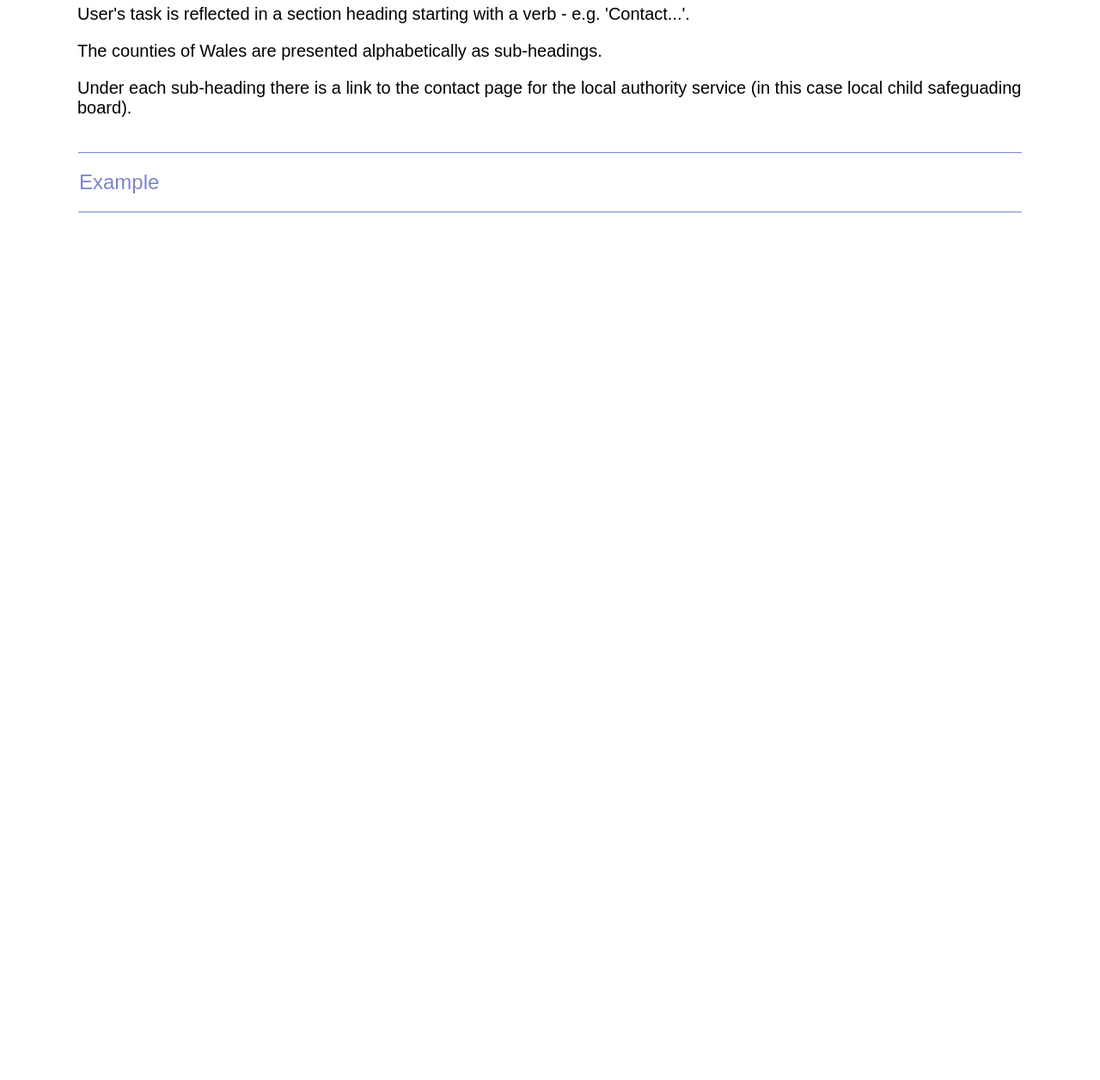
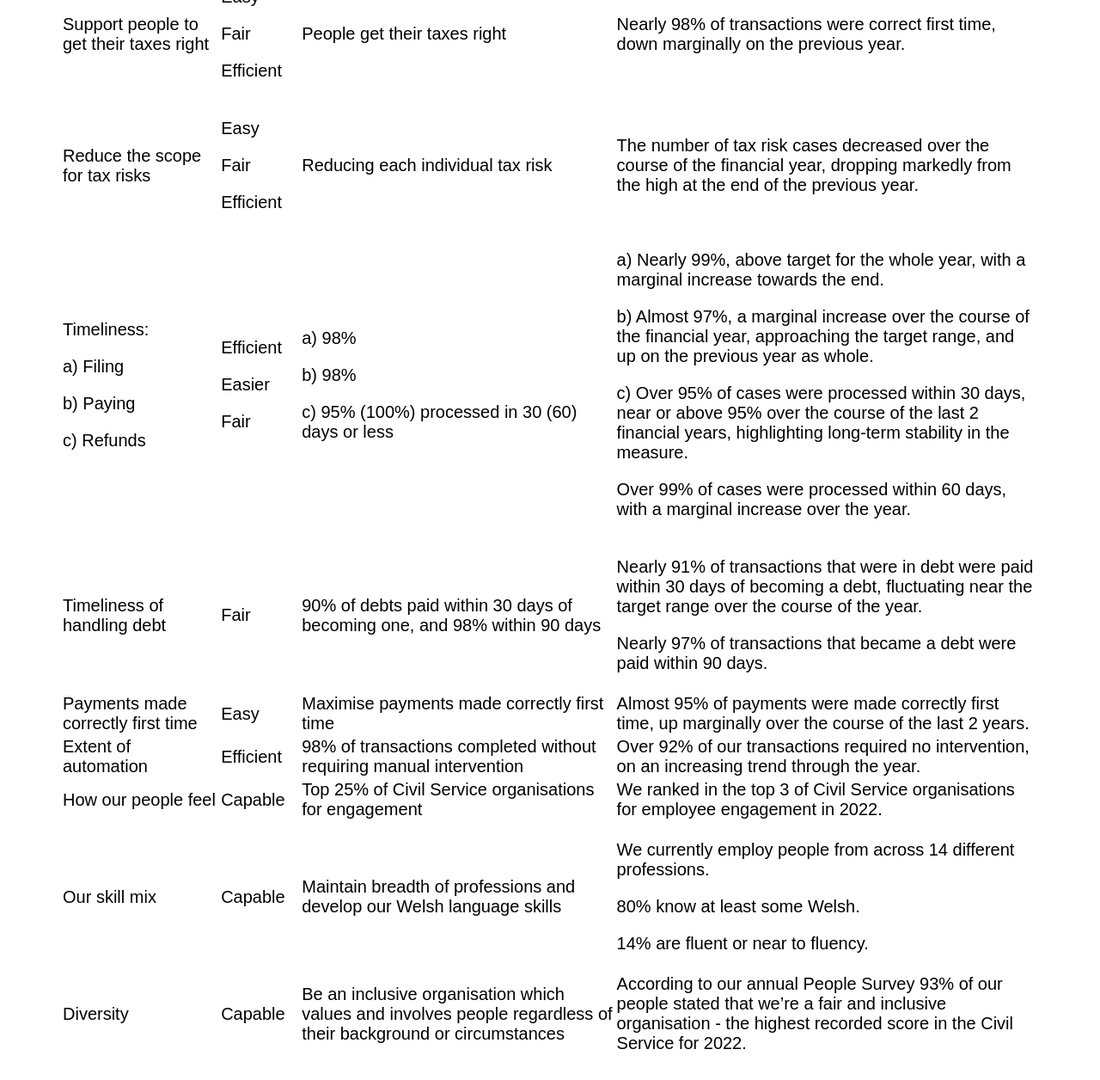
Before and after one commit to gov-wales/content-clinics, a plain HTML site: page tables-clinic/wra-performance-summary-table.html in a window 1280 px wide. Shown: the part 466-1722 px from the top of the page at 86% size. Before the commit the page ends 958 px from the top, so only its background shows below. Drawn offline with Linux system fonts and the light colour scheme.

Commit message:
Added table

```diff
--- a/tables-clinic/wra-performance-summary-table.html
+++ b/tables-clinic/wra-performance-summary-table.html
@@ -46,27 +46,113 @@
 
         </div>
 
-        <div class="explainer">
+            <table>
 
-            <hr>
+                <tr>
+                    <th>Performance indicator</th>
+                    <th>Objective</th>
+                    <th>2025 Target/Aim</th>
+                    <th>2022-2023 Performance</th>
+                </tr>
+                <tr>
+                    <td>How people find dealing with us</td>
+                    <td>
+                        <p>Easy</p>
+                        <p>Fair</p>
+                        <p>Capable</p>
+                    </td>
+                    <td>As many as possible find it easy to use our services</td>
+                    <td>Just under 92% of people find it easy to use our services.</td>
+                </tr>
+                <tr>
+                    <td>Support people to get their taxes right</td>
+                    <td>
+                        <p>Easy</p>
+                        <p>Fair</p>
+                        <p>Efficient</p>
+                    </td>
+                    <td>People get their taxes right</td>
+                    <td>Nearly 98% of transactions were correct first time, down marginally on the previous year.</td>
+                </tr>
+                <tr>
+                    <td>Reduce the scope for tax risks</td>
+                    <td>
+                        <p>Easy</p>
+                        <p>Fair</p>
+                        <p>Efficient</p>
+                    </td>
+                    <td>Reducing each individual tax risk</td>
+                    <td>The number of tax risk cases decreased over the course of the financial year, dropping markedly from the high at the end of the previous year.</td>
+                </tr>
+                <tr>
+                    <td>
+                        <p>Timeliness:</p>
+                        <p>a) Filing</p>
+                        <p>b) Paying</p>
+                        <p>c) Refunds</p>
+                    </td>
+                    <td>
+                        <p>Efficient</p>
+                        <p>Easier</p>
+                        <p>Fair</p>
+                    </td>
+                    <td>
+                        <p>a) 98%</p>
+                        <p>b) 98%</p>
+                        <p>c) 95% (100%) processed in 30 (60) days or less</p>
+                    </td>
+                    <td>
+                        <p>a) Nearly 99%, above target for the whole year, with a marginal increase towards the end.</p>
+                        <p>b) Almost 97%, a marginal increase over the course of the financial year, approaching the target range, and up on the previous year as whole.</p>
+                        <p>c) Over 95% of cases were processed within 30 days, near or above 95% over the course of the last 2 financial years, highlighting long-term stability in the measure.</p>
+                        <p>Over 99% of cases were processed within 60 days, with a marginal increase over the year.</p>
+                    </td>
+                </tr>
+                <tr>
+                    <td>Timeliness of handling debt</td>
+                    <td>Fair</td>
+                    <td>90% of debts paid within 30 days of becoming one, and 98% within 90 days</td>
+                    <td>
+                        <p>Nearly 91% of transactions that were in debt were paid within 30 days of becoming a debt, fluctuating near the target range over the course of the year.</p>
+                        <p>Nearly 97% of transactions that became a debt were paid within 90 days.</p>
+                    </td>
+                </tr>
+                <tr>
+                    <td>Payments made correctly first time</td>
+                    <td>Easy</td>
+                    <td>Maximise payments made correctly first time</td>
+                    <td>Almost 95% of payments were made correctly first time, up marginally over the course of the last 2 years.</td>
+                </tr>
+                <tr>
+                    <td>Extent of automation</td>
+                    <td>Efficient</td>
+                    <td>98% of transactions completed without requiring manual intervention</td>
+                    <td>Over 92% of our transactions required no intervention, on an increasing trend through the year.</td>
+                </tr>
+                <tr>
+                    <td>How our people feel</td>
+                    <td>Capable</td>
+                    <td>Top 25% of Civil Service organisations for engagement</td>
+                    <td>We ranked in the top 3 of Civil Service organisations for employee engagement in 2022.</td>
+                </tr>
+                <tr>
+                    <td>Our skill mix</td>
+                    <td>Capable</td>
+                    <td>Maintain breadth of professions and develop our Welsh language skills</td>
+                    <td>
+                        <p>We currently employ people from across 14 different professions.</p>
+                        <p>80% know at least some Welsh.</p>
+                        <p>14% are fluent or near to fluency.</p>
+                    </td>
+                </tr>
+                <tr>
+                    <td>Diversity</td>
+                    <td>Capable</td>
+                    <td>Be an inclusive organisation which values and involves people regardless of their background or circumstances</td>
+                    <td>According to our annual People Survey 93% of our people stated that we’re a fair and inclusive organisation - the highest recorded score in the Civil Service for 2022.</td>
+                </tr>
 
-            <h2>User story</h2>
-
-            <p>"As a resident of Wales, I need to know which child safeguarding board covers my local authority area, so that I can contact them."</p>
-
-            <h2>Solution</h2>
-
-            <p>User's task is reflected in a section heading starting with a verb - e.g. 'Contact...'.</p>
-
-            <p>The counties of Wales are presented alphabetically as sub-headings.</p>
-
-            <p>Under each sub-heading there is a link to the contact page for the local authority service (in this case local child safeguading board).</p>
-
-        </div>
-
-        <div class="example">
-
-            <p class="example-label">Example</p>
+            </table>
 
         </div>
 
```
Also changed, not shown: tables-clinic/tables-clinic.html (+1 -1 lines).
